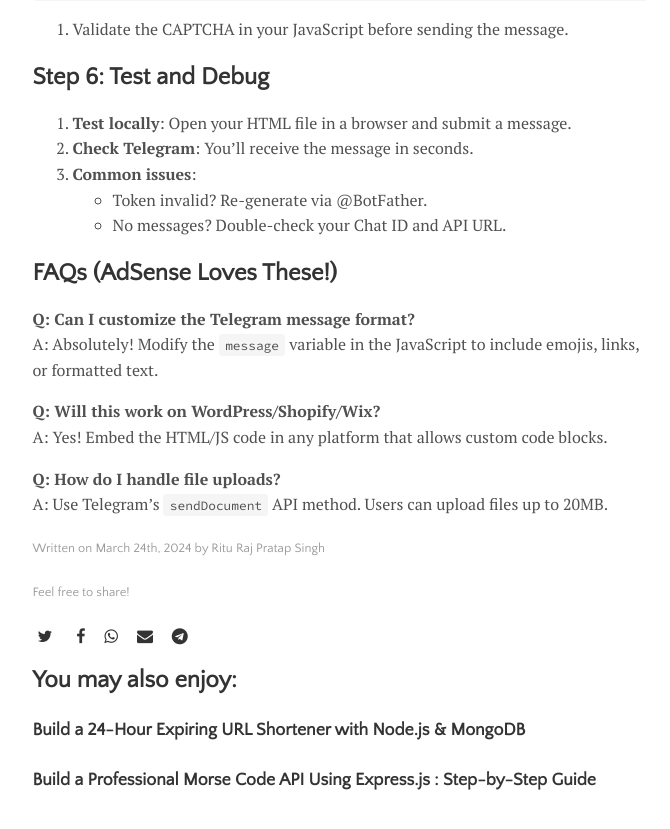
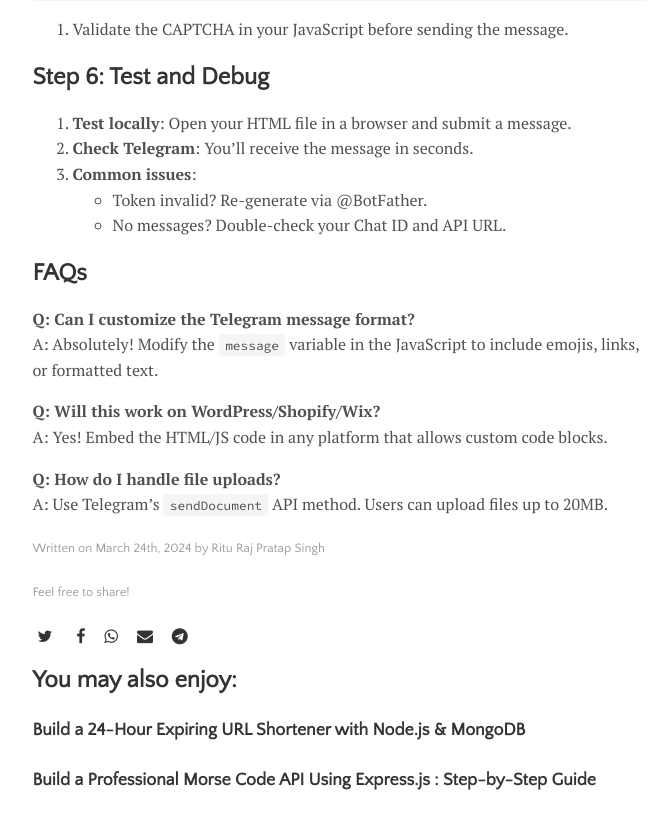
Before and after one commit to theriturajps/theriturajps.github.io, a Jekyll site: the page built from _posts/2024-03-24-create-a-professional-contact-form-with-telegram-bot-api.md, in a window 1280 px wide and 900 px high, scrolled down 3816 px. Shown: the top 829 px of the window, without its empty margins (300-970 px from the left). Built offline with Jekyll 4.4.1, drawn with Linux system fonts in a browser that asks for light colours.

Commit message:
Remove redundant title from FAQs section in the Telegram contact form guide for improved clarity

```diff
--- a/_posts/2024-03-24-create-a-professional-contact-form-with-telegram-bot-api.md
+++ b/_posts/2024-03-24-create-a-professional-contact-form-with-telegram-bot-api.md
@@ -171,7 +171,7 @@ Exposing your bot token in client-side code lets anyone spam your bot. Here’s
    - Token invalid? Re-generate via @BotFather.
    - No messages? Double-check your Chat ID and API URL.
 
-## FAQs (AdSense Loves These!)
+## FAQs
 
 **Q: Can I customize the Telegram message format?**
 A: Absolutely! Modify the `message` variable in the JavaScript to include emojis, links, or formatted text.
```
